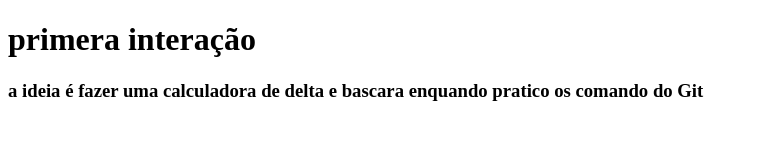
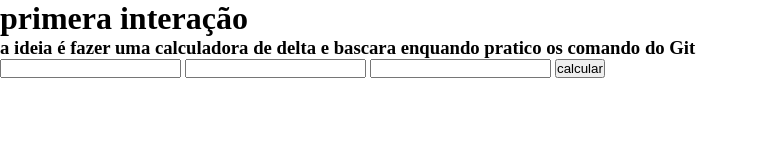
Before and after one commit to wendriofrazao/ola-mundo, a plain HTML site: page site/index.html in a window 1280 px wide. Shown: the whole page, without its empty margins (0-767 px from the left). Drawn offline with Linux system fonts and the light colour scheme.

Commit message:
estrutura do corpo principal

```diff
--- a/site/index.html
+++ b/site/index.html
@@ -3,7 +3,14 @@
   <head>
     <meta charset="UTF-8" />
     <meta name="viewport" content="width=device-width, initial-scale=1.0" />
-    <title>Site de tetse</title>
+    <title>Site de teste</title>
+    <style>
+      * {
+        margin: 0;
+        padding: 0px;
+        box-sizing: border-box;
+      }
+    </style>
   </head>
   <body>
     <h1>primera interação</h1>
@@ -11,5 +18,14 @@
       a ideia é fazer uma calculadora de delta e bascara enquando pratico os
       comando do Git
     </h3>
+    <div>
+      <div>
+        <label for=""></label>
+        <input type="number" name="numb_a" id="numb_a" />
+        <input type="number" name="numb_b" id="numb_b" />
+        <input type="number" name="numb_c" id="numb_c" />
+        <button class="calc-result" id="calcular">calcular</button>
+      </div>
+    </div>
   </body>
 </html>
```
